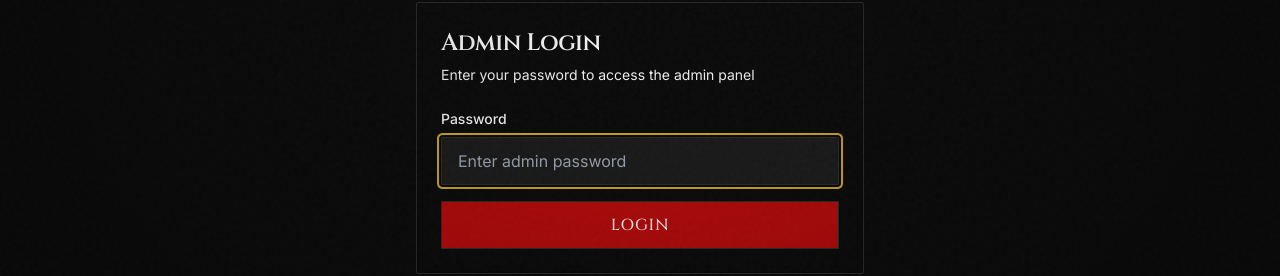
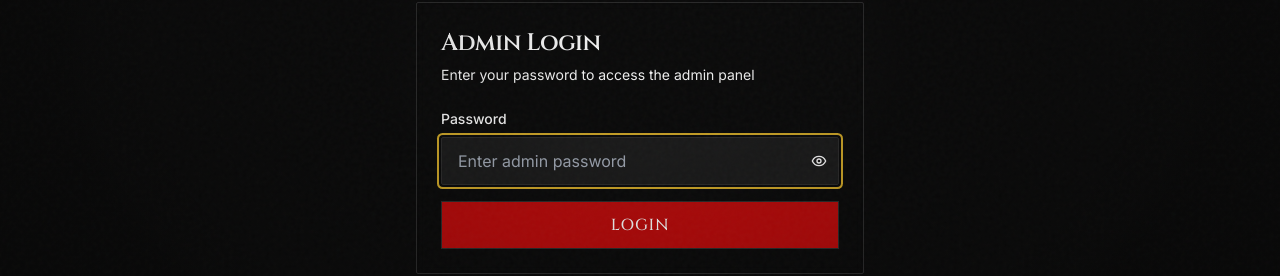
Before and after one commit to dylantneal/of-blood, a Next.js app: page /admin/login in a window 1280 px wide. Shown: the part 342-618 px from the top of the page. Built offline with nearby package versions, Linux system fonts and the light colour scheme.

Commit message:
Add show/hide password toggle to admin login page

```diff
--- a/app/admin/login/page.tsx
+++ b/app/admin/login/page.tsx
@@ -2,6 +2,7 @@
 
 import { useState } from "react";
 import { useRouter } from "next/navigation";
+import { Eye, EyeOff } from "lucide-react";
 import { Container } from "@/components/ui/container";
 import { Section } from "@/components/ui/section";
 import { Button } from "@/components/ui/button";
@@ -10,6 +11,7 @@
 
 export default function LoginPage() {
   const [password, setPassword] = useState("");
+  const [showPassword, setShowPassword] = useState(false);
   const [error, setError] = useState("");
   const [loading, setLoading] = useState(false);
   const router = useRouter();
@@ -61,15 +63,30 @@
                   <label htmlFor="password" className="block text-sm font-medium mb-2">
                     Password
                   </label>
+                  <div className="relative">
                     <Input
                       id="password"
-                    type="password"
+                      type={showPassword ? "text" : "password"}
                       value={password}
                       onChange={(e) => setPassword(e.target.value)}
                       placeholder="Enter admin password"
                       required
                       autoFocus
+                      className="pr-10"
                     />
+                    <button
+                      type="button"
+                      onClick={() => setShowPassword(!showPassword)}
+                      className="absolute right-3 top-1/2 -translate-y-1/2 text-foreground/50 hover:text-foreground transition-colors"
+                      aria-label={showPassword ? "Hide password" : "Show password"}
+                    >
+                      {showPassword ? (
+                        <EyeOff className="w-4 h-4" />
+                      ) : (
+                        <Eye className="w-4 h-4" />
+                      )}
+                    </button>
+                  </div>
                 </div>
 
                 {error && (
```
Lines whose indentation alone changed are shown as unchanged.
